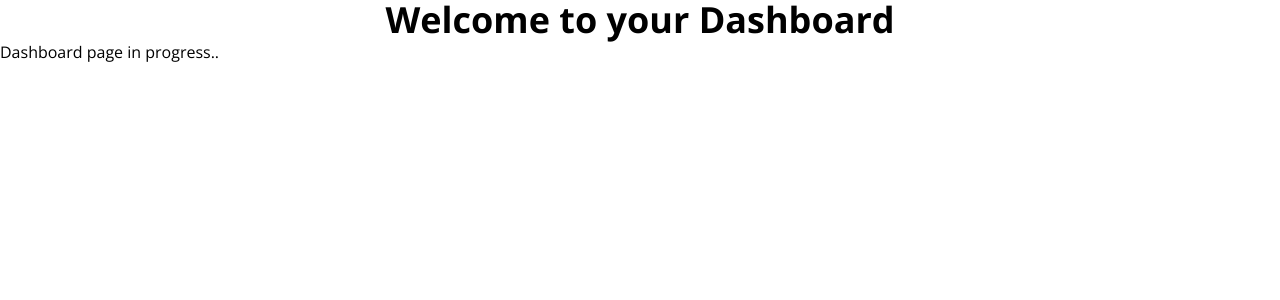
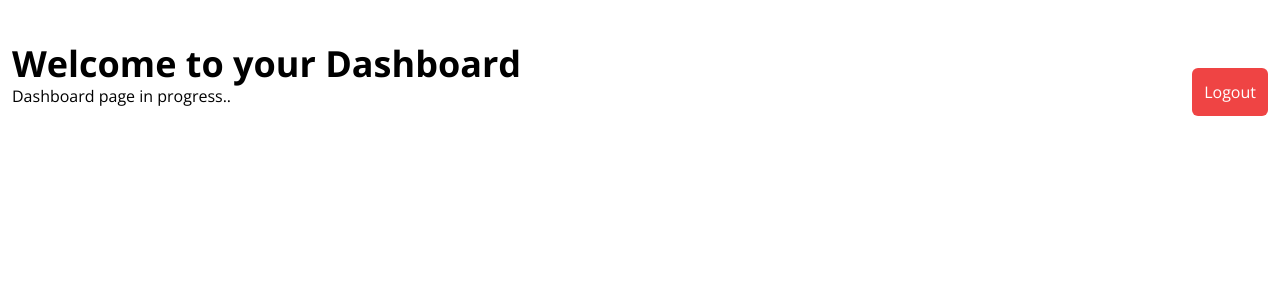
Before and after one commit to emiedonmokumo/goodplace-crm, a Next.js app: page /dashboard in a window 1280 px wide. Shown: the top 300 px of the page. Built offline with nearby package versions, Linux system fonts and the light colour scheme.

Commit message:
Added Signup and Login

```diff
--- a/app/dashboard/page.jsx
+++ b/app/dashboard/page.jsx
@@ -1,10 +1,15 @@
+'use client'
 import React from 'react'
+import { signOut } from 'next-auth/react';
 
 const page = () => {
   return (
-    <div>
-      <h1 className="text-4xl font-bold text-center">Welcome to your Dashboard</h1>
-      <h4>Dashboard page in progress..</h4>
+    <div className='flex justify-between items-center p-3 sm:flex-col my-8'>
+      <div className='mb-8'>
+        <h1 className="text-4xl font-bold text-center">Welcome to your Dashboard</h1>
+        <h4>Dashboard page in progress..</h4>
+      </div>
+      <button onClick={() => signOut({ callbackUrl: '/login' })} className='bg-red-500 hover:bg-red-700 text-white rounded-md p-3 sm:text-sm'>Logout</button>
     </div>
   )
 }
--- a/utils/authOptions.js
+++ b/utils/authOptions.js
@@ -44,7 +44,7 @@ export const authOptions = {
         })
     ],
     pages: {
-        signIn: "/",
+        signIn: "/login",
     },
     session: {
         strategy: "jwt",
```
